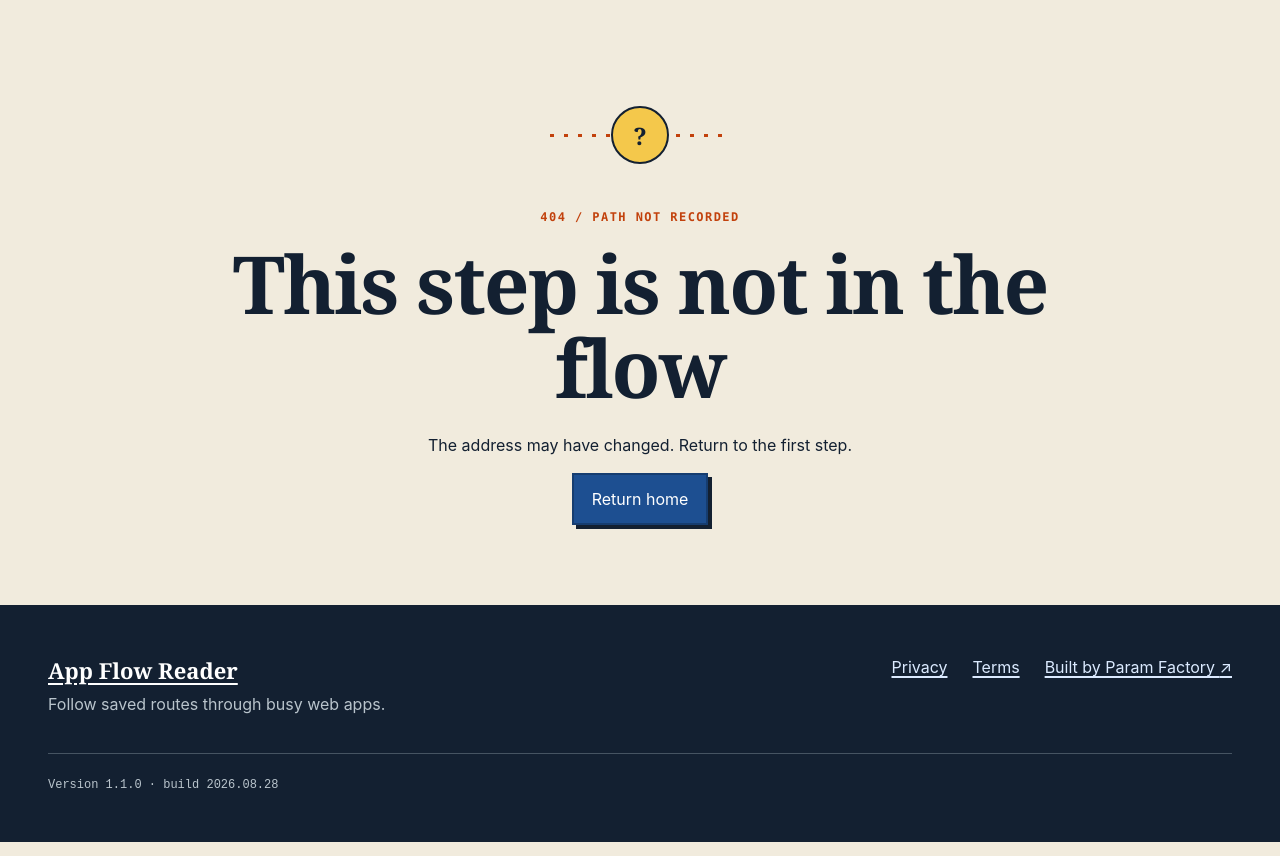
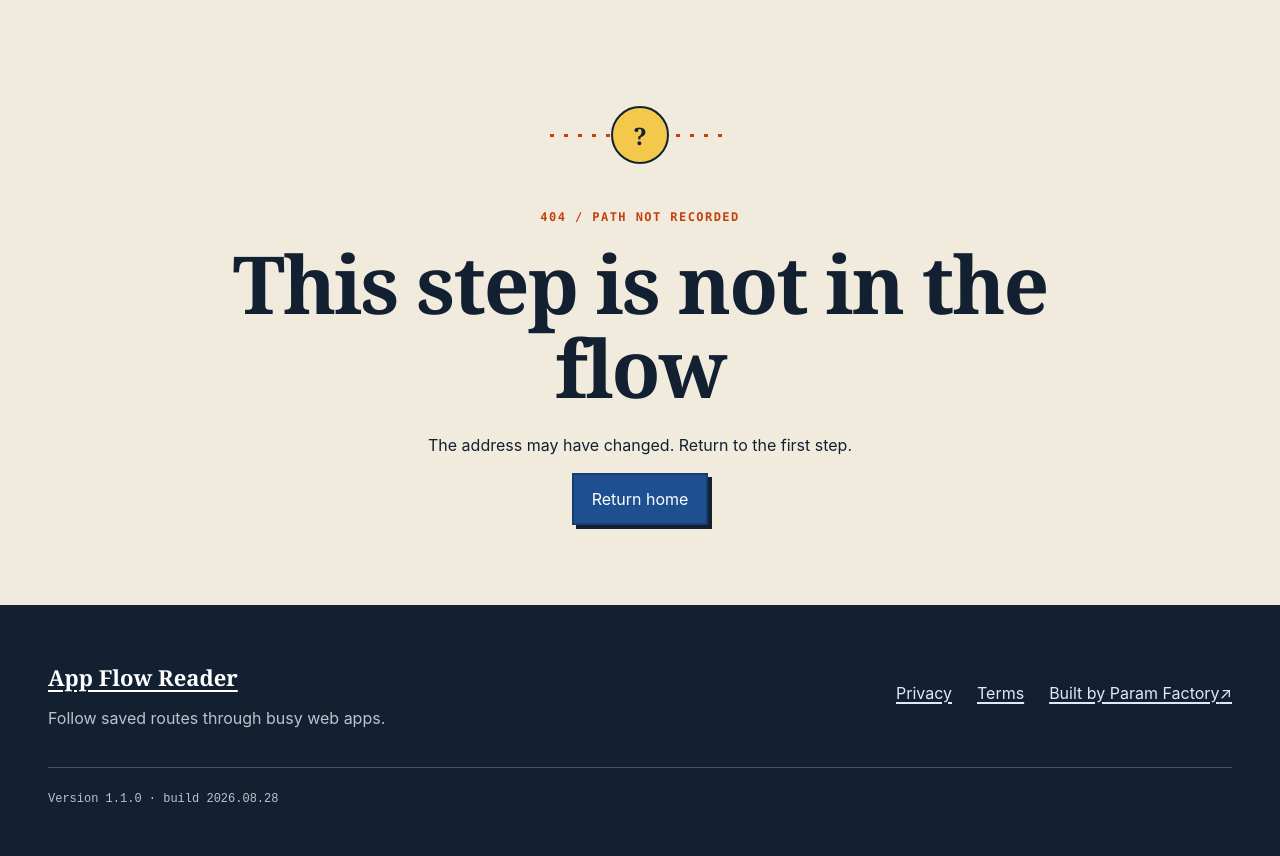
Before and after one commit to B-Divyesh/sf-app-flow-reader, a website built with Vite: page site/index.html in a window 1280 px wide. Shown: the part 75-931 px from the top of the page. Built offline with nearby package versions, Linux system fonts and the light colour scheme.

Commit message:
fix: size desktop navigation targets

```diff
--- a/site/src/styles.css
+++ b/site/src/styles.css
@@ -28,6 +28,7 @@ button { color: var(--ink); background: var(--surface); border: 1.5px solid var(
 .skip-link:focus { top: 12px; }
 .site-header { position: relative; z-index: 5; min-height: 80px; display: flex; align-items: center; justify-content: space-between; gap: 24px; max-width: 1240px; margin: auto; padding: 16px 28px; }
 .wordmark { display: flex; align-items: center; gap: 10px; color: var(--ink); font-weight: 850; text-decoration: none; letter-spacing: -.02em; }
+.wordmark, .site-header nav a, .footer-mark, .site-footer nav a { min-height: 44px; display: inline-flex; align-items: center; }
 .wordmark svg { overflow: visible; fill: var(--paper); stroke: var(--blue); stroke-width: 2.5; }
 .wordmark circle:last-child { fill: var(--orange); stroke: var(--orange); }
 .site-header nav { display: flex; align-items: center; gap: 28px; }
```
